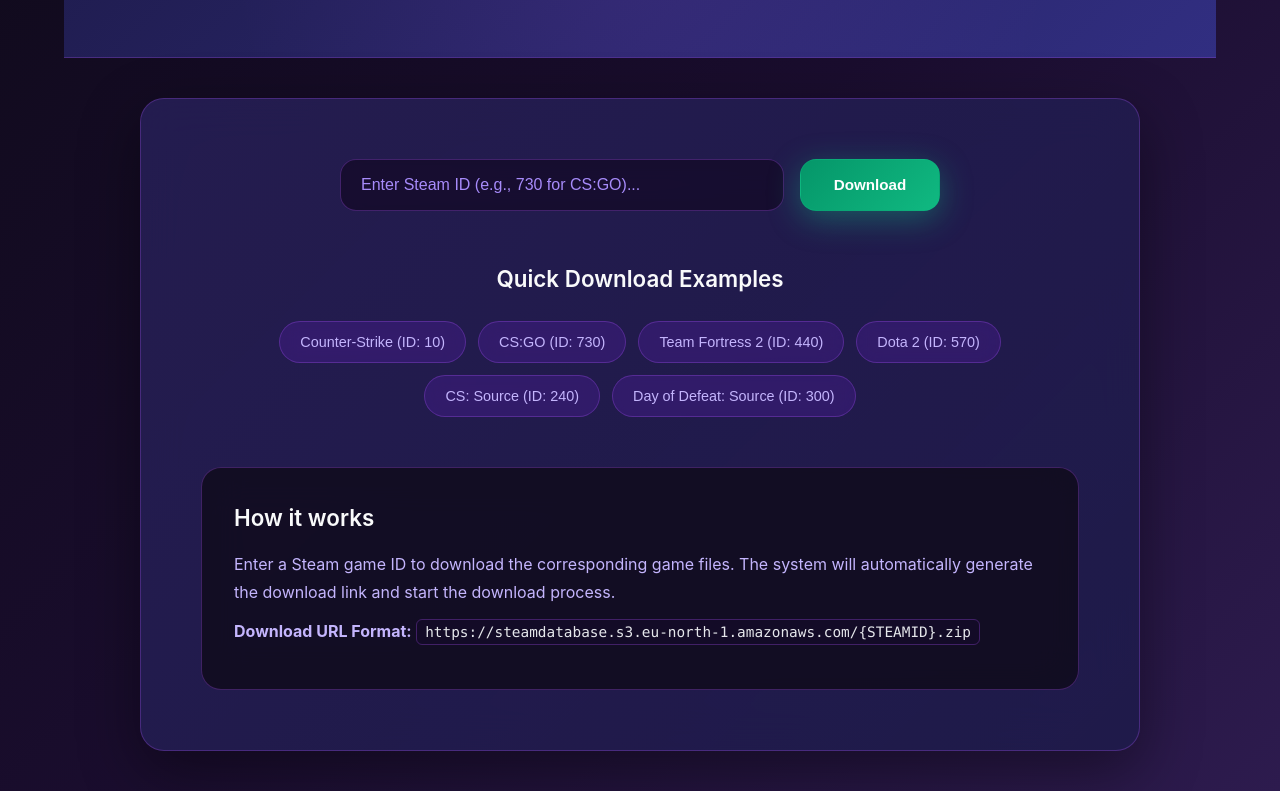
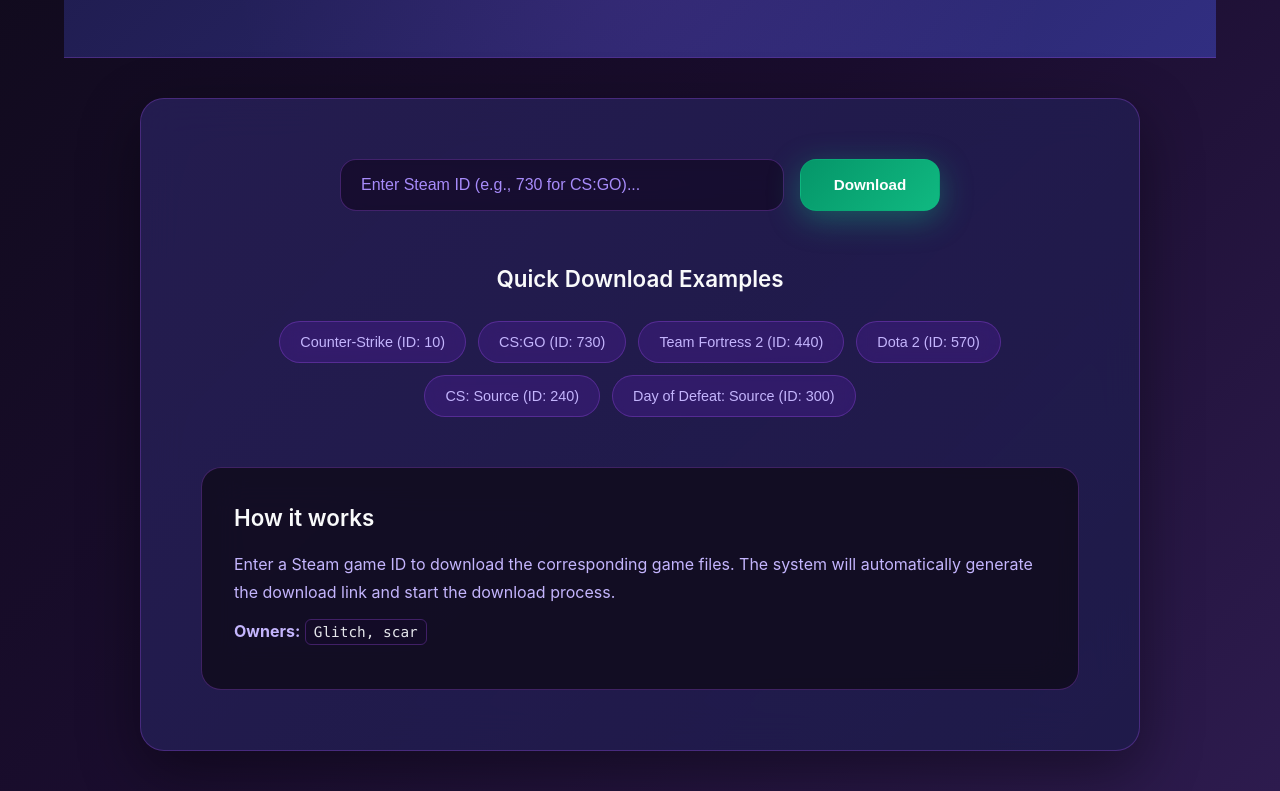
Before and after one commit to Ckc3/Steam, a plain HTML site: page downloader.html in a window 1280 px wide. Shown: the part 239-1030 px from the top of the page. Drawn offline with Linux system fonts and the light colour scheme.

Commit message:
Update downloader.html

```diff
--- a/downloader.html
+++ b/downloader.html
@@ -60,7 +60,7 @@
       <div class="download-info-box">
         <h3>How it works</h3>
         <p>Enter a Steam game ID to download the corresponding game files. The system will automatically generate the download link and start the download process.</p>
-        <p><strong>Download URL Format:</strong> <code>https://steamdatabase.s3.eu-north-1.amazonaws.com/{STEAMID}.zip</code></p>
+        <p><strong>Owners:</strong> <code>Glitch, scar</code></p>
       </div>
     </div>
   </div>
```
